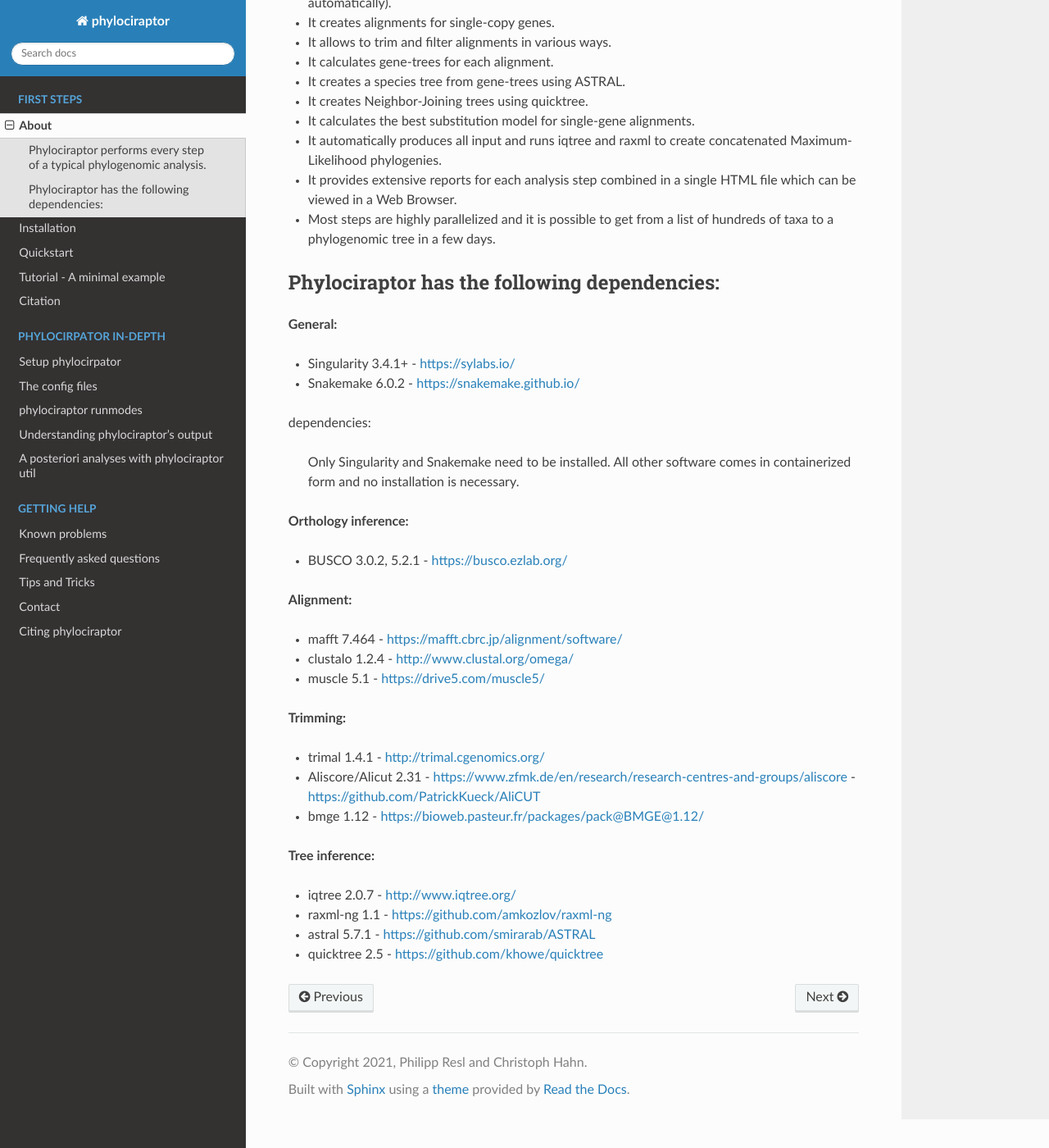
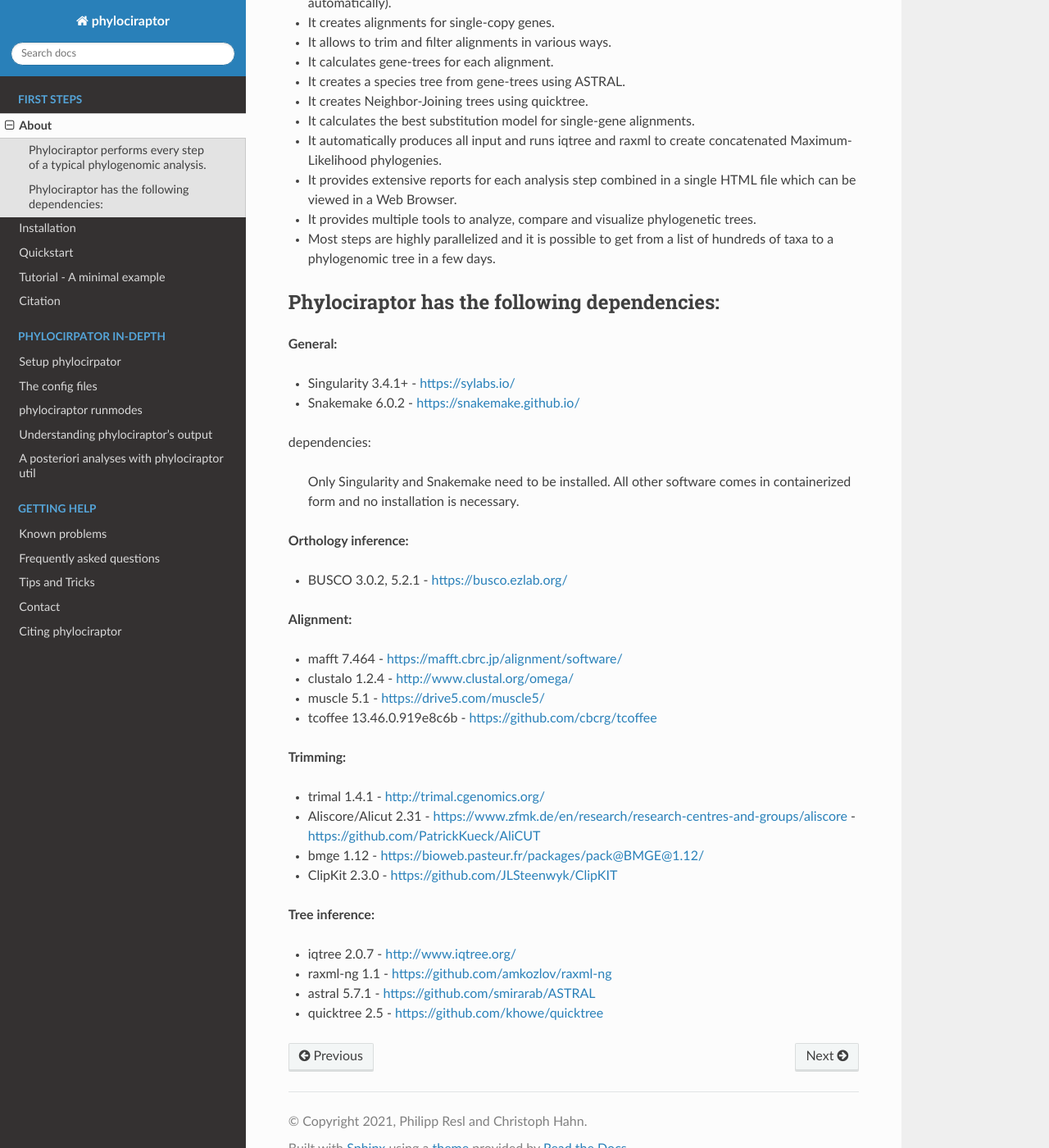
Before and after one commit to reslp/phylociraptor, a Sphinx documentation site: the page built from docs/introduction/about.rst, in a window 1280 px wide and 1400 px high, scrolled down 448 px. Shown: the whole window at 82% size. Built offline with Sphinx 7.4.7 and the Read the Docs theme 2.0.0, drawn with Linux system fonts in a browser that asks for light colours; pages that are not in the unit, such as notebooks, are missing from menus.

Commit message:
Update documentation

```diff
--- a/docs/introduction/about.rst
+++ b/docs/introduction/about.rst
@@ -20,6 +20,7 @@ Phylociraptor performs every step of a typical phylogenomic analysis.
 * It calculates the best substitution model for single-gene alignments.
 * It automatically produces all input and runs iqtree and raxml to create concatenated Maximum-Likelihood phylogenies.
 * It provides extensive reports for each analysis step combined in a single HTML file which can be viewed in a Web Browser.
+* It provides multiple tools to analyze, compare and visualize phylogenetic trees.
 * Most steps are highly parallelized and it is possible to get from a list of hundreds of taxa to a phylogenomic tree in a few days.
 
 ---------------------------------------------
@@ -45,12 +46,14 @@ dependencies:
 * mafft 7.464 - `https://mafft.cbrc.jp/alignment/software/ <https://mafft.cbrc.jp/alignment/software/>`_
 * clustalo 1.2.4 - `http://www.clustal.org/omega/ <http://www.clustal.org/omega/>`_
 * muscle 5.1 - `https://drive5.com/muscle5/ <https://drive5.com/muscle5/>`_
+* tcoffee 13.46.0.919e8c6b - `https://github.com/cbcrg/tcoffee <https://github.com/cbcrg/tcoffee>`_
 
 **Trimming:**
 
 * trimal 1.4.1 - `http://trimal.cgenomics.org/ <http://trimal.cgenomics.org/>`_
 * Aliscore/Alicut 2.31 - `https://www.zfmk.de/en/research/research-centres-and-groups/aliscore <https://www.zfmk.de/en/research/research-centres-and-groups/aliscore>`_ - `https://github.com/PatrickKueck/AliCUT <https://github.com/PatrickKueck/AliCUT>`_
 * bmge 1.12 - `https://bioweb.pasteur.fr/packages/pack@BMGE@1.12/ <https://bioweb.pasteur.fr/packages/pack@BMGE@1.12/>`_
+* ClipKit 2.3.0 - `https://github.com/JLSteenwyk/ClipKIT <https://github.com/JLSteenwyk/ClipKIT>`_
 
 **Tree inference:**
 
```
